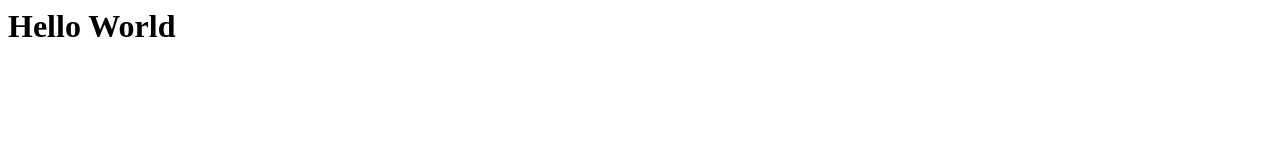
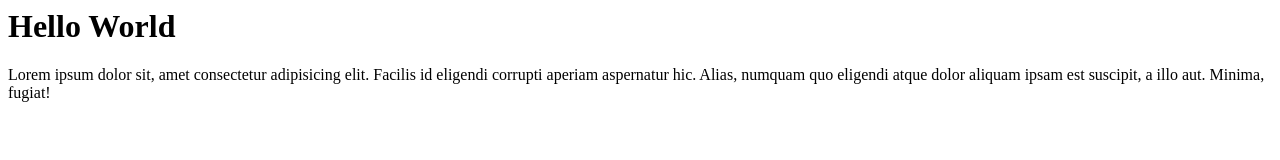
Before and after one commit to mehrish-asif/NewRepo, a plain HTML site: page index.html in a window 1280 px wide. Drawn offline with Linux system fonts and the light colour scheme.

Commit message:
new feature added

```diff
--- a/index.html
+++ b/index.html
@@ -1 +1,2 @@
 <h1>Hello World</h1>
+<p>Lorem ipsum dolor sit, amet consectetur adipisicing elit. Facilis id eligendi corrupti aperiam aspernatur hic. Alias, numquam quo eligendi atque dolor aliquam ipsam est suscipit, a illo aut. Minima, fugiat!</p>
```
